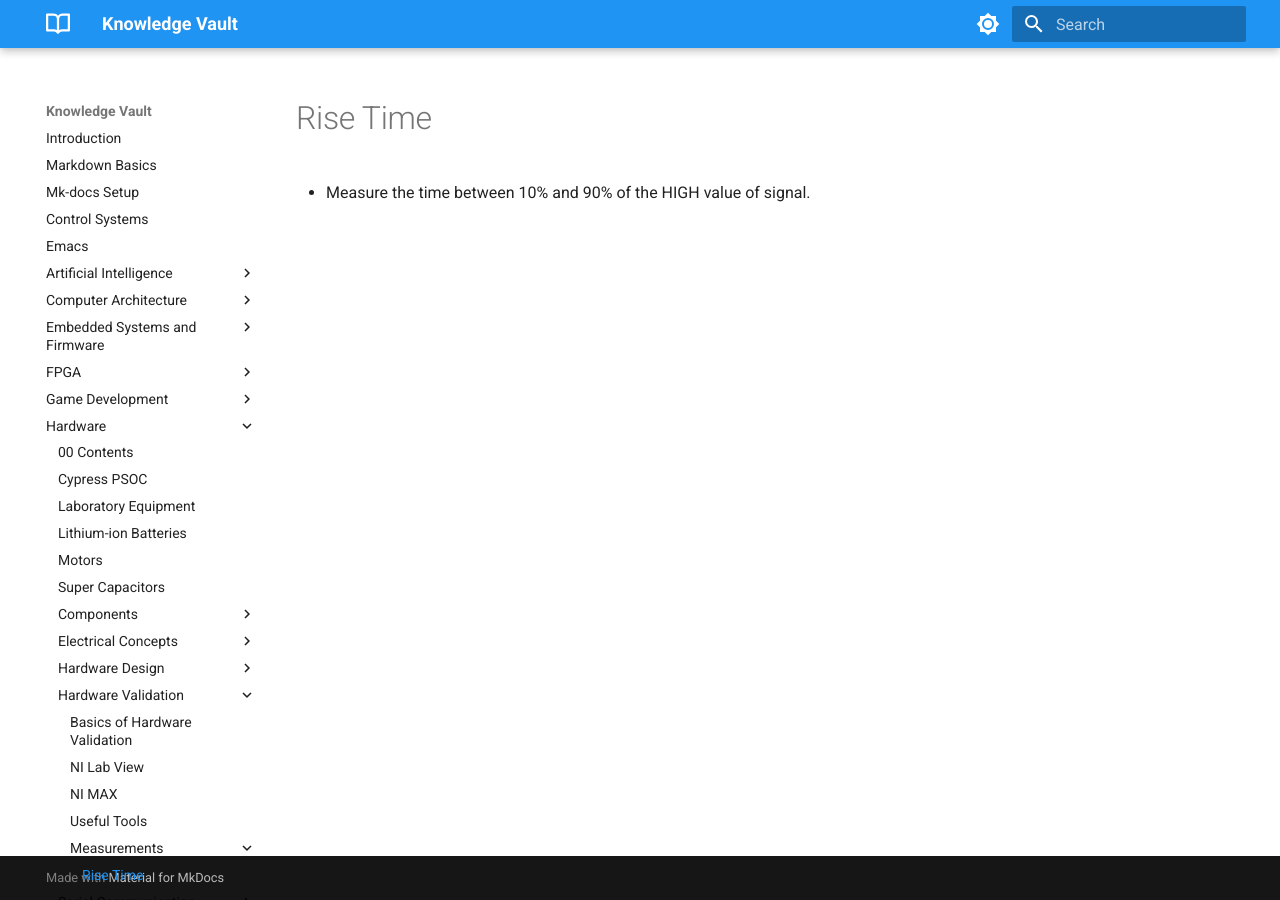
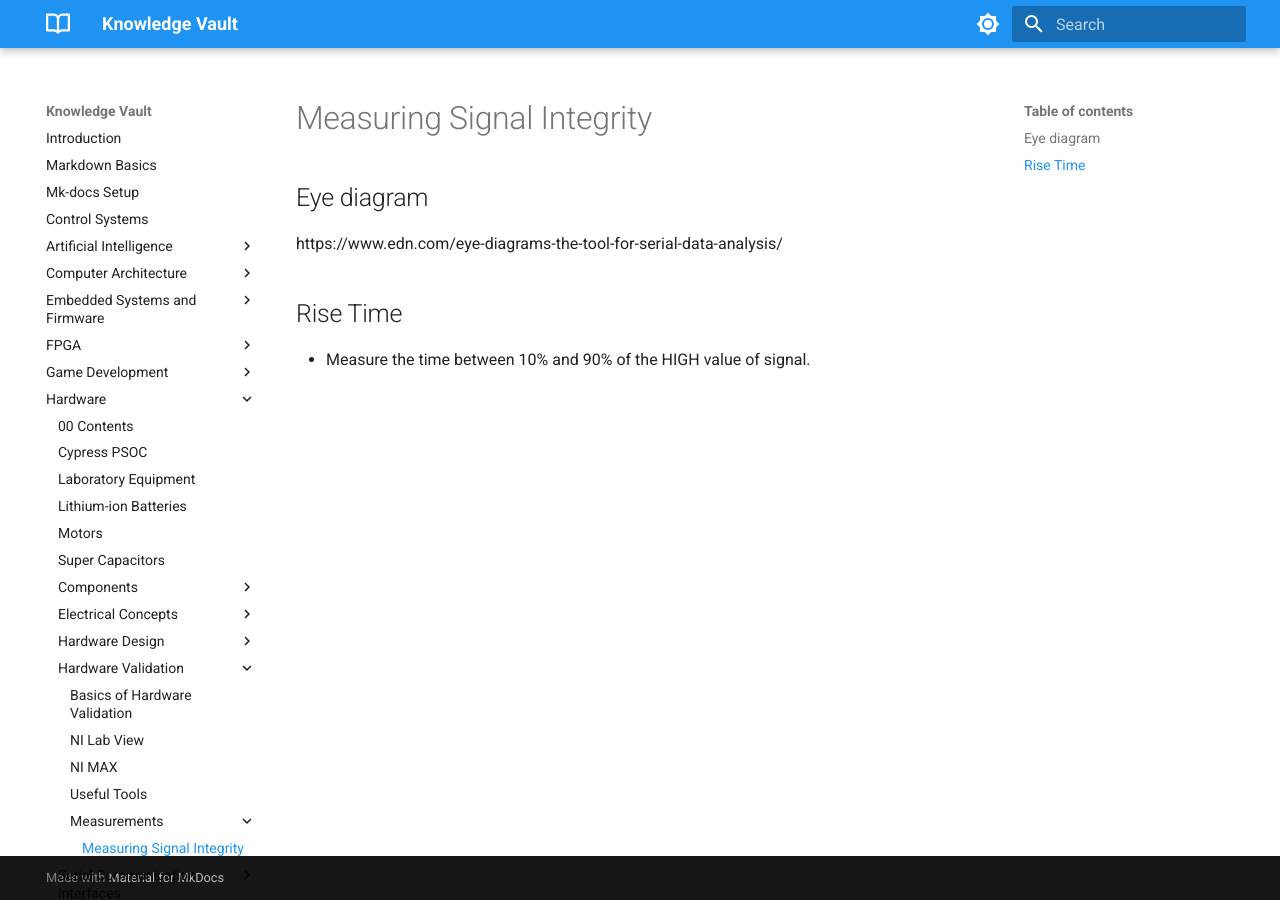
Before and after one commit to martinqiang/knowledge-vault, an MkDocs documentation site: the page built from docs/Hardware/Hardware Validation/Measurements/Measuring Signal Integrity.md, in a window 1280 px wide. Built offline with MkDocs 1.6.1 and Material for MkDocs 9.7.7, drawn with Linux system fonts in a browser that asks for light colours.

Commit message:
As of 10 Dec 2022

```diff
--- a/docs/Hardware/Hardware Validation/Measurements/Measuring Signal Integrity.md
+++ b/docs/Hardware/Hardware Validation/Measurements/Measuring Signal Integrity.md
@@ -1,2 +1,9 @@
-# Rise Time
+# Measuring Signal Integrity
+
+## Eye diagram
+
+https://www.edn.com/eye-diagrams-the-tool-for-serial-data-analysis/
+
+
+## Rise Time
 - Measure the time between 10% and 90% of the HIGH value of signal.
```
Also changed, not shown: docs/Emacs.md (deleted, +0 -5 lines), docs/Embedded Systems and Firmware/Chips and Dev boards/AVR microcontroller.md (+7 -0 lines), docs/Hardware/Electrical Concepts/Basic Electrical Concepts.md (added, +17 -0 lines), docs/Programming/Java.md (+2 -0 lines), 2 other files.
